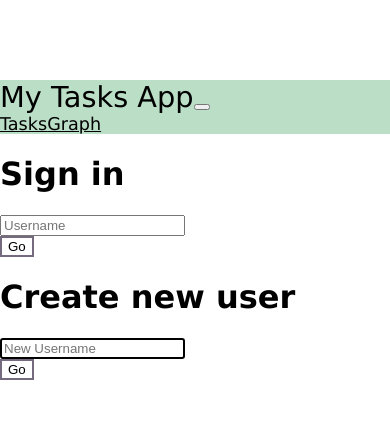
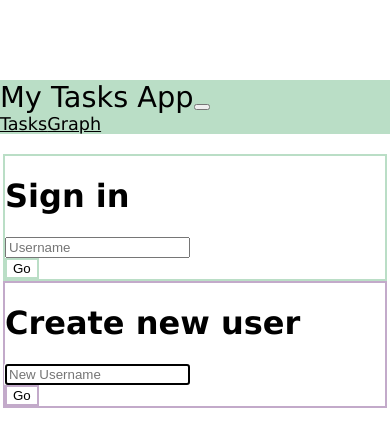
Before and after one commit to smbryar/todo_react_application, a React (Create React App) app: page / in a window 390 px wide. Shown: the top 446 px of the page. Built offline with nearby package versions, Linux system fonts and the light colour scheme; no server answers; the HTML template or start-up script is replaced by a standard one.

Commit message:
Style login and new user forms and add responsive sizing

```diff
--- a/src/ButtonItem/SimpleButton.css
+++ b/src/ButtonItem/SimpleButton.css
@@ -16,6 +16,14 @@
     border: 2px solid rgb(117, 107, 126);
 }
 
+.simple-button-login {
+    border: 2px solid #BADEC6;
+}
+
+.simple-button-new-user {
+    border: 2px solid #c3aaca;
+}
+
 
 .simple-button-complete:hover {
 background-color: rgb(90, 131, 102);
@@ -32,6 +40,14 @@ color: white;
     color: white;
 }
 
+.simple-button-login:hover {
+    background-color: #BADEC6;
+}
+
+.simple-button-new-user:hover {
+    background-color: #c3aaca;
+}
+
 .disabled {
     pointer-events: none;
 }
--- a/src/Login/Login.css
+++ b/src/Login/Login.css
@@ -1,10 +1,20 @@
-@media all and (min-width: 480px) {
 .authentication {
-      padding: 60px 0;
+    padding: 20px 0;
 }
 
 .authentication form {
     margin: 0 auto;
-      max-width: 320px;
+    max-width: 380px;
 }
+
+.authentication-row {
+    min-height: 60vh;
 }
+
+.login {
+    border: 2px solid #BADEC6;
+}
+
+.new-user {
+    border: 2px solid #c3aaca;
+}
--- a/src/Login/Login.js
+++ b/src/Login/Login.js
@@ -63,23 +63,23 @@ function Login(props) {
 
     return (
         <Container className="authentication">
-            <Row>
-                <Col>
-                    <Form className="login">
+            <Row className="authentication-row px-2">
+                <Col xs={12} lg={6} className="m-auto py-2">
+                    <Form className="login p-3 pb-4 rounded">
                         <h1 class="h3 mb-3 font-weight-normal">Sign in</h1>
                         <Form.Group controlId="username">
                             <Form.Control autoFocus type="text" placeholder="Username" value={username} onChange={e => setUsername(e.target.value)} />
                         </Form.Group>
-                        <SimpleButton disabled={!validateSignIn()} variant="add-task" type="submit" onClick={handleSignInSubmit}>Go</SimpleButton>
+                        <SimpleButton disabled={!validateSignIn()} variant="login" type="submit" onClick={handleSignInSubmit}>Go</SimpleButton>
                     </Form>
                 </Col>
-                <Col>
-                    <Form className="new-user">
+                <Col xs={12} lg={6} className="m-auto py-2">
+                    <Form className="new-user p-3 pb-4 rounded">
                         <h1 class="h3 mb-3 font-weight-normal">Create new user</h1>
                         <Form.Group controlId="new-username">
                             <Form.Control autoFocus type="text" placeholder="New Username" value={newUsername} onChange={e => setNewUsername(e.target.value)} />
                         </Form.Group>
-                        <SimpleButton disabled={!validateNewUser()} variant="add-task" type="submit" onClick={handleNewUserSubmit}>Go</SimpleButton>
+                        <SimpleButton disabled={!validateNewUser()} variant="new-user" type="submit" onClick={handleNewUserSubmit}>Go</SimpleButton>
                     </Form>
                 </Col>
             </Row>
```
Lines whose indentation alone changed are shown as unchanged.
